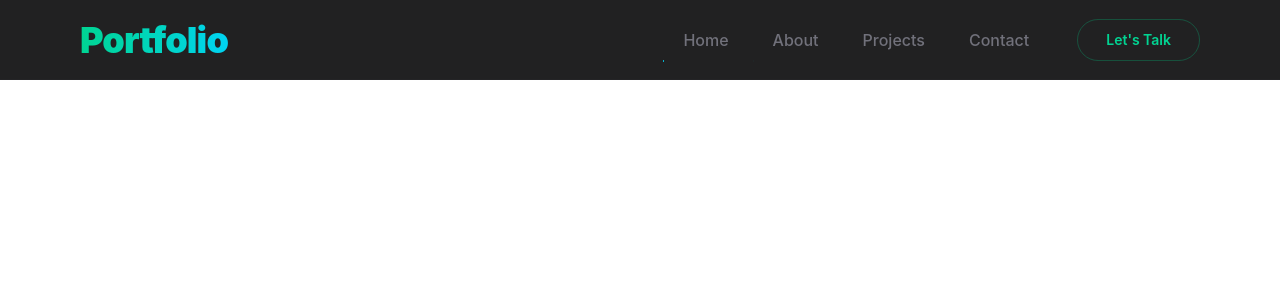
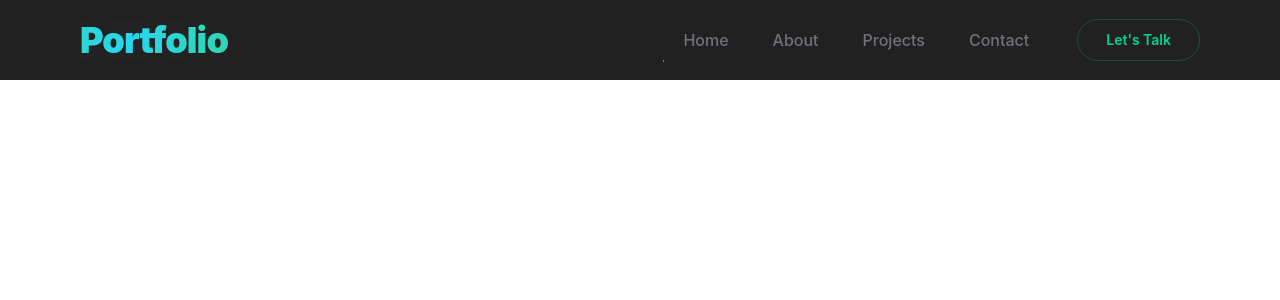
Before and after one commit to Mubashir-85/Portfolio, a React app in the folder Portfolio/: page / in a window 1280 px wide. Shown: the top 300 px of the page. Built offline with nearby package versions, Linux system fonts and the light colour scheme; the HTML template or start-up script is replaced by a standard one.

Commit message:
Customized Navbar

```diff
--- a/Portfolio/src/App.jsx
+++ b/Portfolio/src/App.jsx
@@ -3,12 +3,12 @@ import reactLogo from "./assets/react.svg";
 import viteLogo from "./assets/vite.svg";
 import heroImg from "./assets/hero.png";
 import "./App.css";
-import Navbar from "./Components/Pages/Navbar/NavbarPages";
+import NavbarPages from "./Components/Pages/Navbar/NavbarPages";
 
 function App() {
   return (
     <>
-      <Navbar />
+      <NavbarPages />
     </>
   );
 }
--- a/Portfolio/src/Components/Navbar/Navbar.jsx
+++ b/Portfolio/src/Components/Navbar/Navbar.jsx
@@ -6,13 +6,29 @@ function Navbar() {
       <nav className='fixed top-0 left-0 w-full h-20 z-50 bg-zinc-950/90 backdrop-blur-2xl border-b border-zinc-800/50'>
         <div className='flex justify-between items-center w-full h-full px-6 lg:px-20 max-w-7xl mx-auto'>
 
-          {/* Logo - Pure Text */}
-          <div className='group cursor-pointer'>
-            <h1 className='text-2xl lg:text-4xl font-black tracking-tight'>
-              <span className='bg-gradient-to-r from-emerald-400 via-teal-400 to-cyan-400 bg-clip-text text-transparent group-hover:from-emerald-300 group-hover:via-teal-300 group-hover:to-cyan-300 transition-all duration-500'>
-                Portfolio
-              </span>
+          {/* Logo - Shimmer Animation */}
+          <div className='group cursor-pointer relative overflow-hidden'>
+            <h1
+              className='text-2xl lg:text-4xl font-black tracking-tight bg-gradient-to-r from-emerald-400 via-teal-400 to-cyan-400 bg-clip-text text-transparent'
+              style={{
+                backgroundImage: 'linear-gradient(90deg, #34d399 0%, #2dd4bf 25%, #22d3ee 50%, #2dd4bf 75%, #34d399 100%)',
+                backgroundSize: '200% auto',
+                WebkitBackgroundClip: 'text',
+                WebkitTextFillColor: 'transparent',
+                animation: 'shimmer 3s linear infinite'
+              }}
+            >
+              Portfolio
             </h1>
+            <div
+              className='absolute inset-0 pointer-events-none'
+              style={{
+                background: 'linear-gradient(90deg, transparent 0%, rgba(255,255,255,0.1) 50%, transparent 100%)',
+                backgroundSize: '200% 100%',
+                animation: 'shimmer 3s linear infinite',
+                mixBlendMode: 'overlay'
+              }}
+            />
           </div>
 
           {/* Desktop Navigation */}
@@ -31,7 +47,7 @@ function Navbar() {
             </button>
           </div>
 
-          {/* Mobile Menu Button - Text Only */}
+          {/* Mobile Menu Button */}
           <div className='md:hidden'>
             <button className='text-zinc-400 hover:text-emerald-400 font-medium text-sm tracking-wide transition-colors duration-300'>
               MENU
@@ -41,8 +57,14 @@ function Navbar() {
         </div>
       </nav>
 
-      {/* Spacer */}
       <div className='h-20' />
+
+      <style>{`
+        @keyframes shimmer {
+          0% { background-position: 200% center; }
+          100% { background-position: -200% center; }
+        }
+      `}</style>
     </>
   )
 }
--- a/Portfolio/src/Components/Pages/Navbar/NavbarPages.jsx
+++ b/Portfolio/src/Components/Pages/Navbar/NavbarPages.jsx
@@ -9,4 +9,4 @@ function NavbarPages() {
   )
 }
 
-export default Navbar
+export default NavbarPages
```
